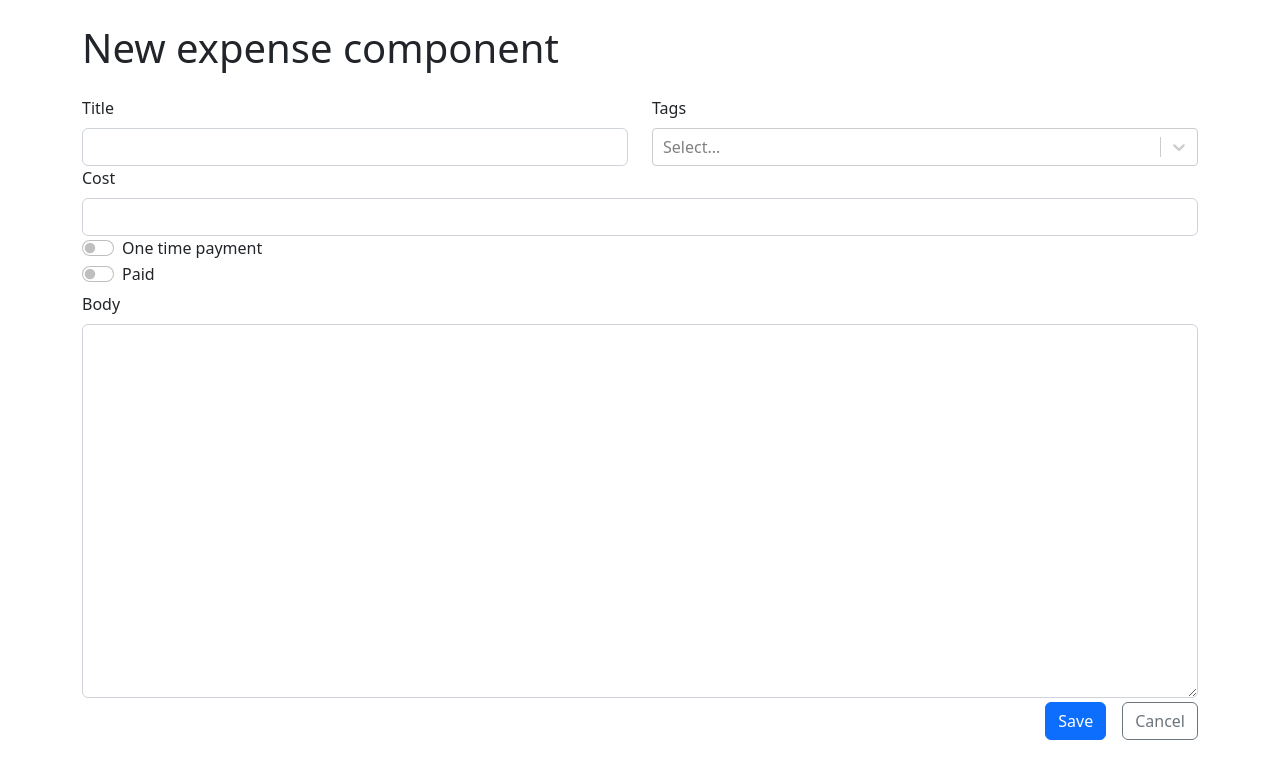
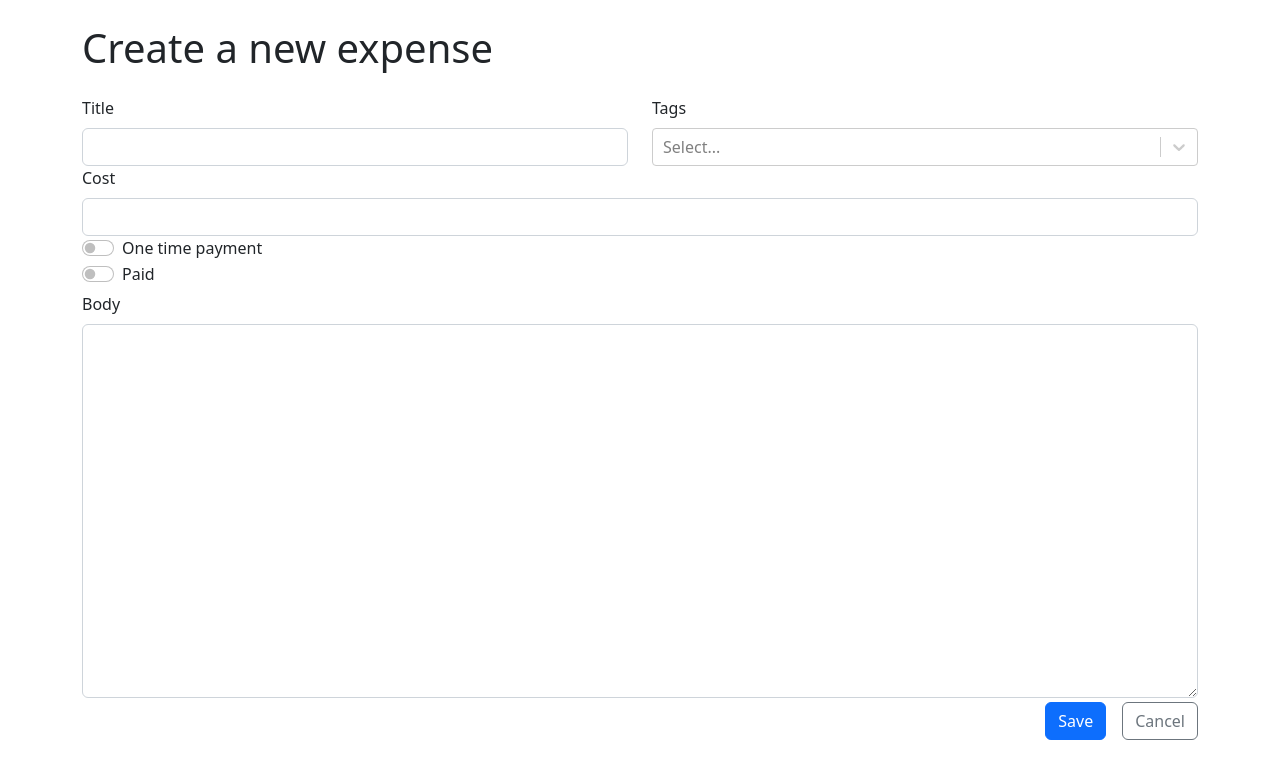
Before and after one commit to Keayne/Firenu, a React (Vite) app in the folder firenu/: page /new in a window 1280 px wide. Shown: the top 778 px of the page. Built offline with nearby package versions, Linux system fonts and the light colour scheme.

Commit message:
preparation for cost addition, concept doc added

```diff
--- a/firenu/src/App.tsx
+++ b/firenu/src/App.tsx
@@ -10,6 +10,7 @@ export type ExpenseData = {
   title: string;
   markdown: string;
   tags: Tag[];
+  //cost: string;
 };
 
 export type Tag = {
@@ -29,11 +30,13 @@ export type RawExpenseData = {
   title: string;
   markdown: string;
   tagIds: string[];
+  //cost: string;
 };
 
 function App() {
   const [expenses, setExpenses] = useLocalStorage<RawExpense[]>("EXPENSES", []);
   const [tags, setTags] = useLocalStorage<Tag[]>("TAGS", []);
+  //const [costs, setCosts] = useLocalStorage
   //TODO: add handling for costs
 
   const expensesWithTags = useMemo(() => {
--- a/firenu/src/ExpenseForm.tsx
+++ b/firenu/src/ExpenseForm.tsx
@@ -21,7 +21,7 @@ export function ExpenseForm({ onSubmit }: ExpenseFormProps) {
       title: titleRef.current!.value,
       markdown: markdownRef.current!.value,
       tags: [],
-      //cost: costRef.current!.value,
+      cost: costRef.current!.value,
     });
   }
   return (
--- a/firenu/src/NewExpense.tsx
+++ b/firenu/src/NewExpense.tsx
@@ -9,7 +9,7 @@ export function NewExpense({ onSubmit }: NewExpenseProps) {
   //New note
   return (
     <>
-      <h1 className="mb-4">New expense component</h1>
+      <h1 className="mb-4">Create a new expense</h1>
       <ExpenseForm onSubmit={onSubmit} />
     </>
   );
```
Also changed, not shown: 1 other file (tests, documents, lock files or other folders).
